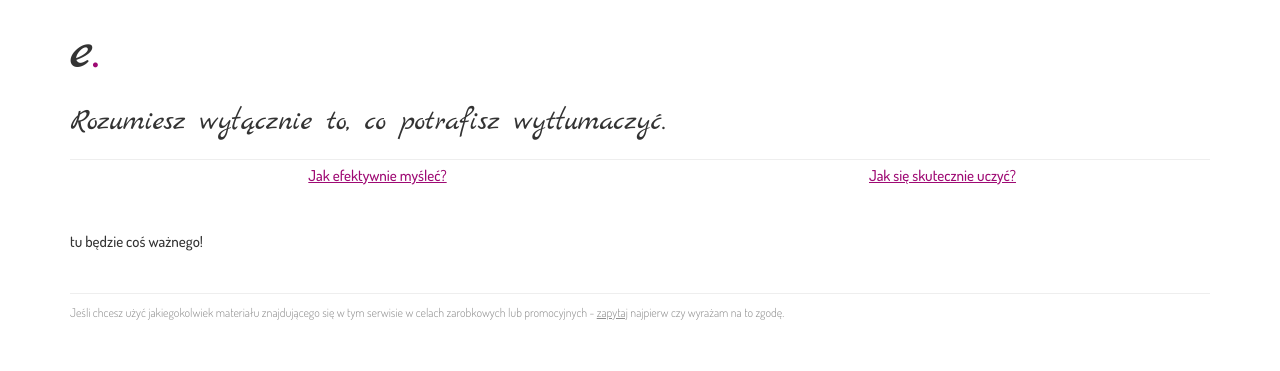
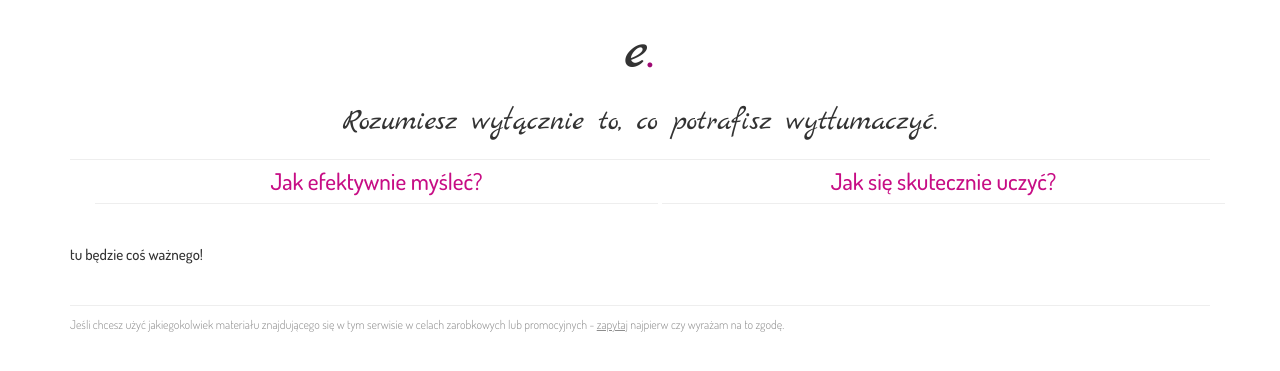
Before and after one commit to esencje/esencje.github.io, a Jekyll site: the page built from index.html, in a window 1280 px wide. Shown: the top 371 px of the page. Built offline with Jekyll 4.4.1, drawn with Linux system fonts in a browser that asks for light colours.

Commit message:
Update main.css

```diff
--- a/css/main.css
+++ b/css/main.css
@@ -6,7 +6,7 @@ body, a, p, input, textarea, h1, h2, h3, h4, h5, h6, .h1, .h2, .h3, .h4, .h5, .h
 }
 
 a {
-	color:#9e0973;
+	color:#c70d85;
 	text-decoration: underline;
 	transition: 0.3s;
 }
@@ -30,6 +30,7 @@ a:hover, a:focus {
 .header h2, .header h3 {
 	font-family: "Marck Script";
 	font-size: 60px;
+	text-align: center
 }
 
 .header h3 {
@@ -41,10 +42,25 @@ a:hover, a:focus {
 	list-style: none;
 }
 
+.nav-main li:nth-child(1) {
+	padding: 0 2px 0 0;
+}
+.nav-main li:nth-child(2) {
+	padding: 0 0 0 2px;
+}
+
 .nav-main li a {
 	display: block;
 	padding: 5px;
 	text-align: center;
+	font-size: 23px;
+	text-decoration: none;
+	border-bottom: 1px solid #eeeeee;
+}
+
+.nav-main li a:hover {
+	background: #eee;
+	border-bottom: 1px solid #333;
 }
 
 
```
